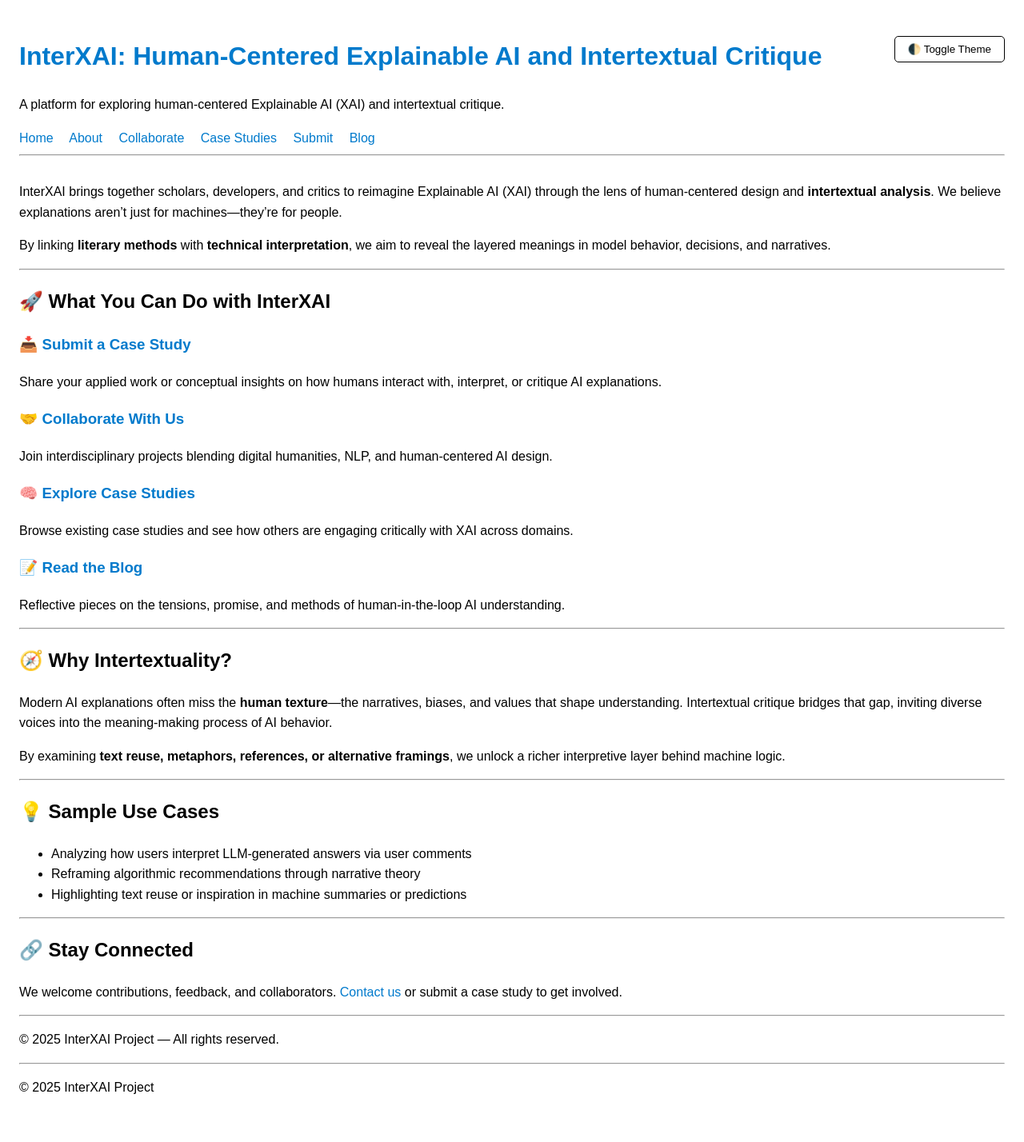
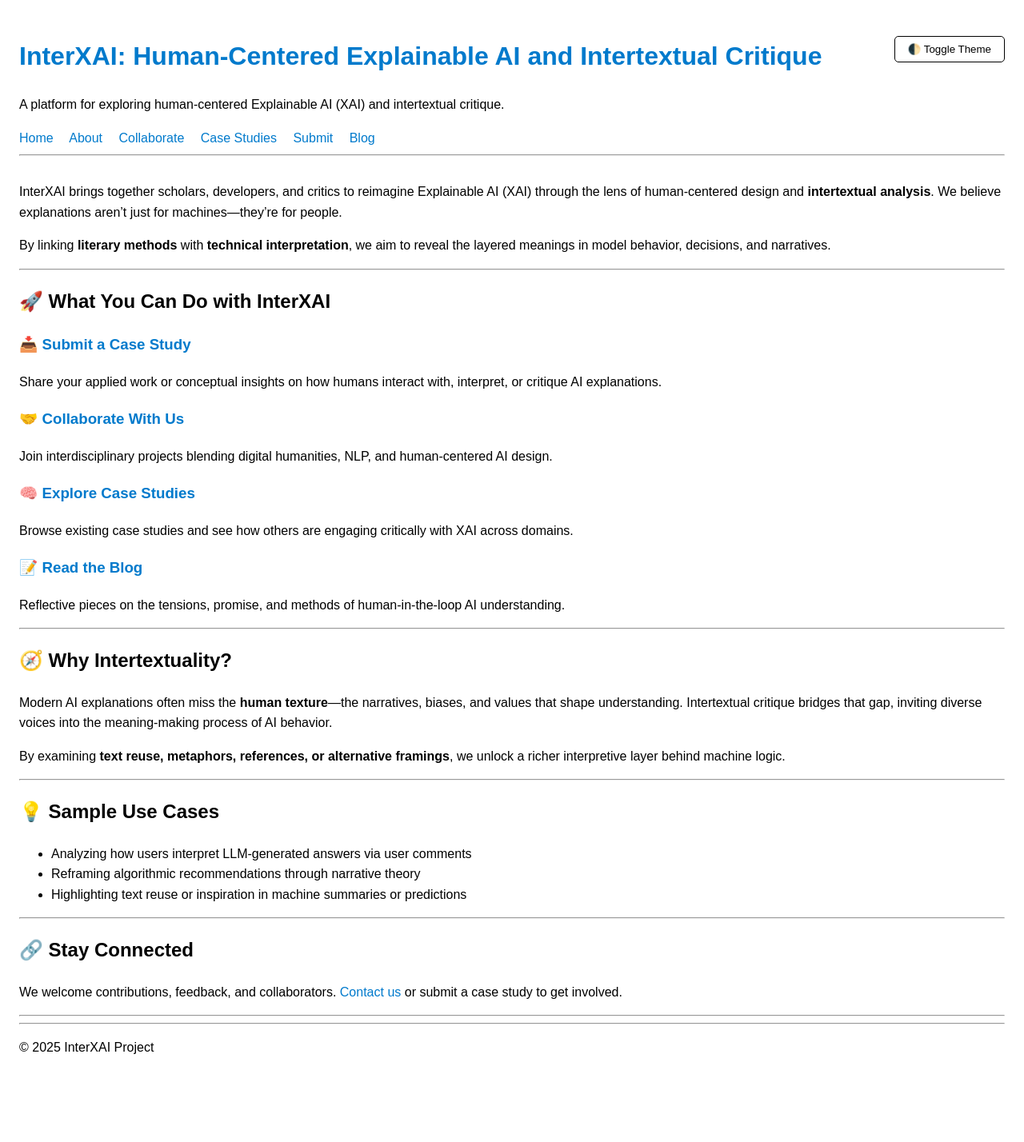
Before and after one commit to bfiliks/interxai.github.io, a Jekyll site: the page built from index.md, in a window 1280 px wide. Shown: the whole page at 80% size. Built offline with Jekyll 4.4.1, drawn with Linux system fonts in a browser that asks for light colours; after the commit the page ends 1379 px from its top, so only the background shows below that.

Commit message:
Update index.md

```diff
--- a/index.md
+++ b/index.md
@@ -46,5 +46,3 @@ By examining **text reuse, metaphors, references, or alternative framings**, we
 We welcome contributions, feedback, and collaborators. [Contact us]({{ site.baseurl }}/about/) or submit a case study to get involved.
 
 ---
-
-© 2025 InterXAI Project — All rights reserved.
```
